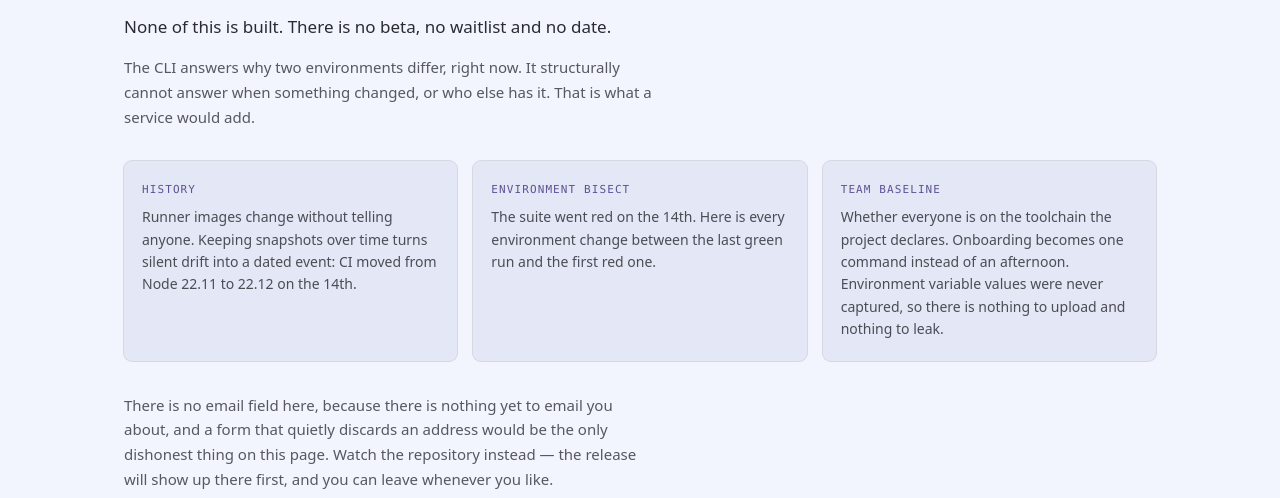
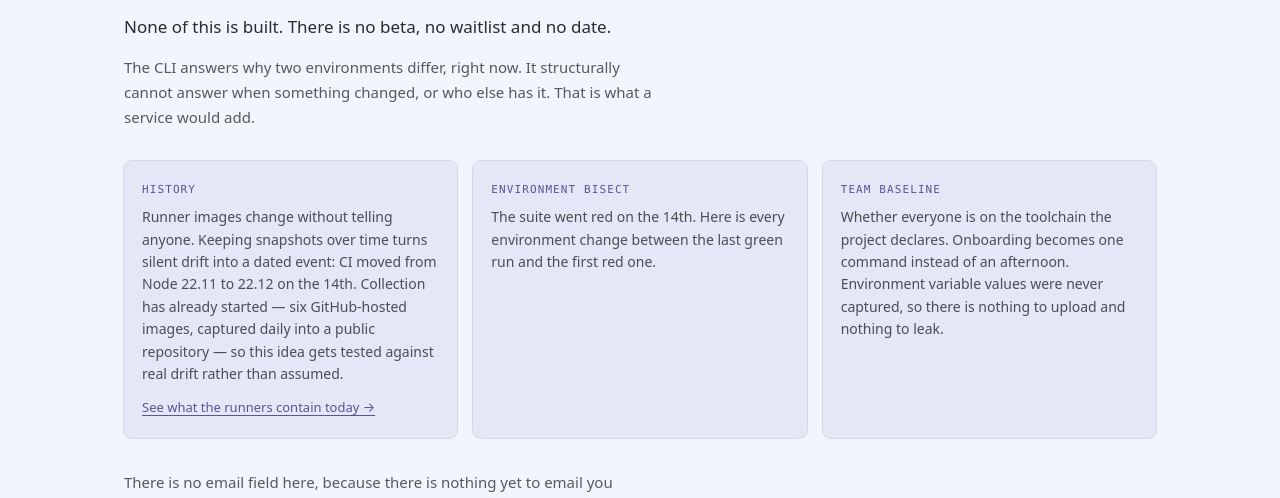
Before and after one commit to nyrvo-dev/nyrvo.dev, a plain HTML site: page index.html in a window 1280 px wide. Shown: the part 4165-4663 px from the top of the page. Drawn offline with Linux system fonts and the light colour scheme.

Commit message:
feat: link the runner feed from the History idea
The History card describes exactly what nyrvo-runners is already doing, so
it is where the evidence belongs: the idea stops being abstract and becomes
the one being tested, with the data a click away.

The section still opens with 'none of this is built', and that stays true —
collection has started, the service has not. The card says which of the two
it means rather than letting a reader merge them.

```diff
--- a/index.html
+++ b/index.html
@@ -308,7 +308,7 @@ const COPY = {
     s7NotBuilt:"None of this is built. There is no beta, no waitlist and no date.",
     s7Frame:"The CLI answers why two environments differ, right now. It structurally cannot answer when something changed, or who else has it. That is what a service would add.",
     ideas:[
-      ["History","Runner images change without telling anyone. Keeping snapshots over time turns silent drift into a dated event: CI moved from Node 22.11 to 22.12 on the 14th."],
+      ["History","Runner images change without telling anyone. Keeping snapshots over time turns silent drift into a dated event: CI moved from Node 22.11 to 22.12 on the 14th. Collection has already started — six GitHub-hosted images, captured daily into a public repository — so this idea gets tested against real drift rather than assumed.",["See what the runners contain today","https://runners.nyrvo.dev/"]],
       ["Environment bisect","The suite went red on the 14th. Here is every environment change between the last green run and the first red one."],
       ["Team baseline","Whether everyone is on the toolchain the project declares. Onboarding becomes one command instead of an afternoon. Environment variable values were never captured, so there is nothing to upload and nothing to leak."]
     ],
@@ -363,7 +363,7 @@ const COPY = {
     s7NotBuilt:"Nada disso está construído. Não há beta, não há lista de espera e não há data.",
     s7Frame:"O CLI responde por que dois ambientes diferem, agora. Ele estruturalmente não consegue responder quando algo mudou, nem quem mais tem aquilo. É isso que um serviço acrescentaria.",
     ideas:[
-      ["Histórico","Imagens de runner mudam sem avisar ninguém. Guardar snapshots ao longo do tempo transforma a deriva silenciosa em um evento com data: o CI passou de Node 22.11 para 22.12 no dia 14."],
+      ["Histórico","Imagens de runner mudam sem avisar ninguém. Guardar snapshots ao longo do tempo transforma a deriva silenciosa em um evento com data: o CI passou de Node 22.11 para 22.12 no dia 14. A coleta já começou — seis imagens do GitHub, capturadas diariamente em um repositório público — para que esta ideia seja testada contra deriva real, e não presumida.",["Veja o que os runners têm hoje","https://runners.nyrvo.dev/"]],
       ["Bisect de ambiente","A suíte ficou vermelha no dia 14. Aqui está toda mudança de ambiente entre a última execução verde e a primeira vermelha."],
       ["Baseline do time","Se todo mundo está na toolchain que o projeto declara. Onboarding vira um comando em vez de uma tarde. E os valores das variáveis de ambiente nunca foram capturados, então não há o que subir nem o que vazar."]
     ],
@@ -390,7 +390,10 @@ function render(lang) {
   ).join("");
 
   document.getElementById("ideasGrid").innerHTML = t.ideas.map(
-    ([title, body]) => `<div class="card"><p class="label">${title}</p><p style="margin:0;font-size:14px;line-height:1.6;text-wrap:pretty;color:color-mix(in srgb, var(--color-text) 82%, transparent)">${body}</p></div>`
+    ([title, body, link]) => `<div class="card"><p class="label">${title}</p>` +
+      `<p style="margin:0;font-size:14px;line-height:1.6;text-wrap:pretty;color:color-mix(in srgb, var(--color-text) 82%, transparent)">${body}</p>` +
+      (link ? `<p style="margin:4px 0 0;font-size:13px"><a href="${link[1]}">${link[0]} →</a></p>` : "")
+    + `</div>`
   ).join("");
 
   document.querySelector(`input[name="lang"][value="${lang}"]`).checked = true;
```
